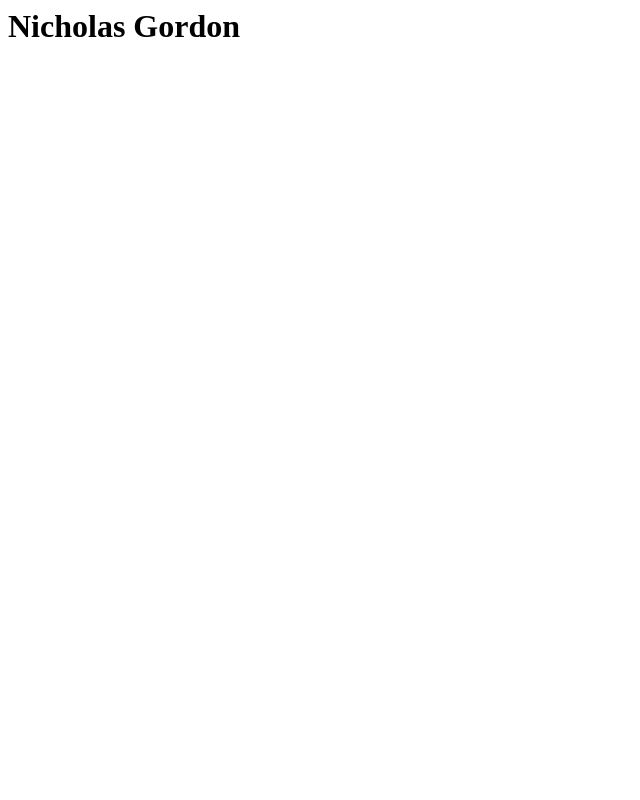
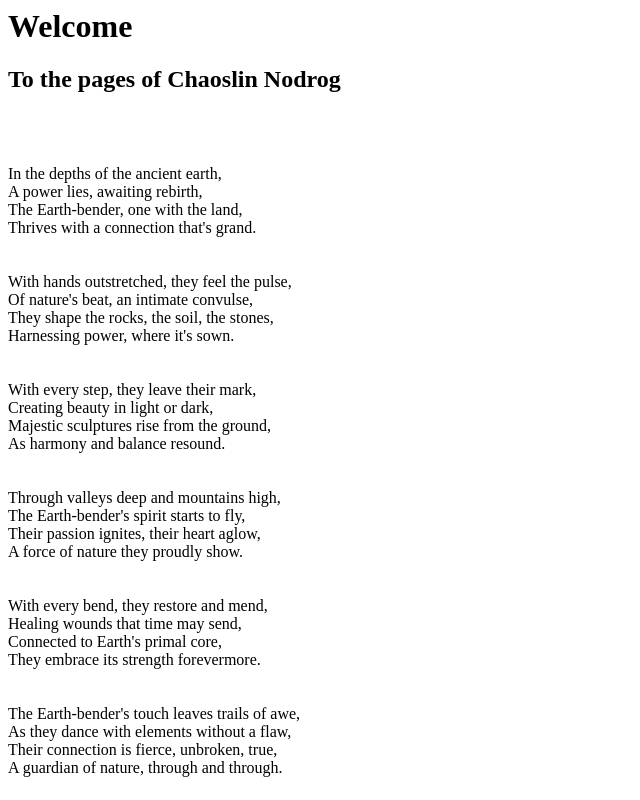
Before and after one commit to chaosiln/nrg, a plain HTML site: page index.html in a window 1280 px wide. Shown: the whole page, without its empty margins (0-640 px from the left). Drawn offline with Linux system fonts and the light colour scheme.

Commit message:
Update index.html

```diff
--- a/index.html
+++ b/index.html
@@ -1 +1,61 @@
-<h1>Nicholas Gordon</h1>
+<h1>Welcome</h1>
+<h2>To the pages of Chaoslin Nodrog</h2>
+<br>
+<br>
+<p>In the depths of the ancient earth,
+<br>
+A power lies, awaiting rebirth,
+<br>
+The Earth-bender, one with the land,
+<br>
+Thrives with a connection that's grand.
+<br>
+<br>
+<br>
+With hands outstretched, they feel the pulse,
+<br>
+Of nature's beat, an intimate convulse,
+<br>
+They shape the rocks, the soil, the stones,
+<br>
+Harnessing power, where it's sown.
+<br>
+<br>
+<br>
+With every step, they leave their mark,
+<br>
+Creating beauty in light or dark,
+<br>
+Majestic sculptures rise from the ground,
+<br>
+As harmony and balance resound.
+<br>
+<br>
+<br>
+Through valleys deep and mountains high,
+<br>
+The Earth-bender's spirit starts to fly,
+<br>
+Their passion ignites, their heart aglow,
+<br>
+A force of nature they proudly show.
+<br>
+<br>
+<br>
+With every bend, they restore and mend,
+<br>
+Healing wounds that time may send,
+<br>
+Connected to Earth's primal core,
+<br>
+They embrace its strength forevermore.
+<br>
+<br>
+<br>
+The Earth-bender's touch leaves trails of awe,
+<br>
+As they dance with elements without a flaw,
+<br>
+Their connection is fierce, unbroken, true,
+<br>
+A guardian of nature, through and through.</p>
```
